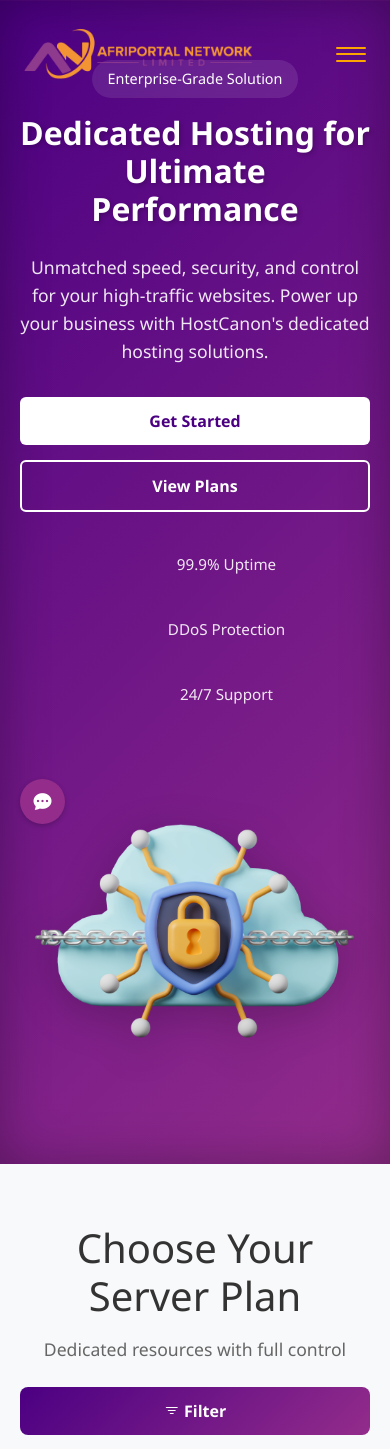
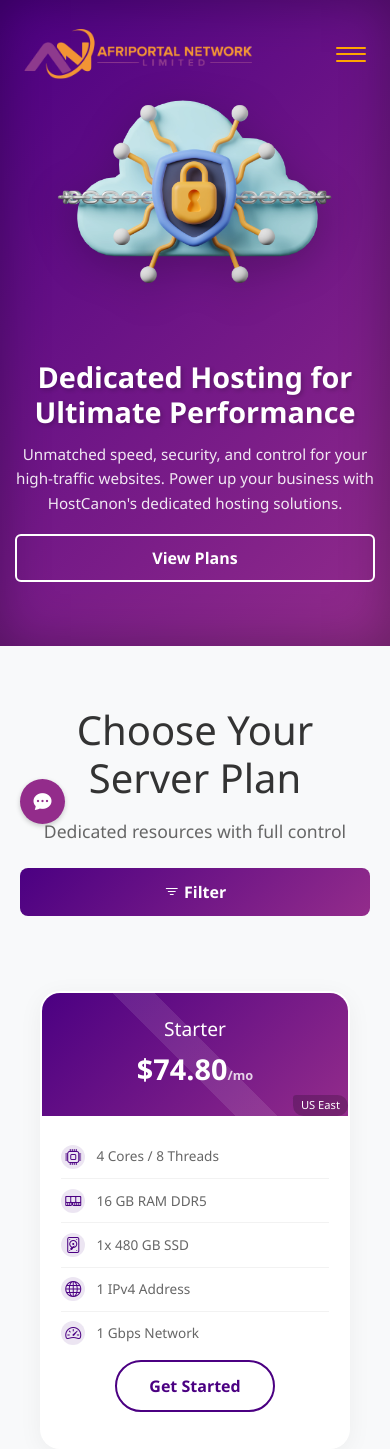
Before and after one commit to Alvingold/hostcanon, a PHP site: page /dedicated-hosting.php in a window 390 px wide. Shown: the top 1449 px of the page. Run offline with PHP 8.4, Linux system fonts and the light colour scheme; some libraries are stand-ins or nearby versions.

Commit message:
Refactor dedicated hosting section for improved responsiveness and visual clarity

```diff
--- a/assets/css/dedicated-hosting.css
+++ b/assets/css/dedicated-hosting.css
@@ -14,7 +14,7 @@ body {
   background-size: cover;
   background-position: center;
   color: #fff;
-    padding: 100px 0;
+  padding: 80px 0;
   overflow: hidden;
   box-shadow: inset 0 0 50px rgba(0, 0, 0, 0.3);
 }
@@ -50,16 +50,6 @@ body {
   opacity: 0.9;
 }
 
-.hero-badge {
-    display: inline-block;
-    background: rgba(255, 255, 255, 0.1);
-    padding: 8px 16px;
-    border-radius: 20px;
-    font-size: 0.9rem;
-    margin-bottom: 1rem;
-    backdrop-filter: blur(5px);
-}
-
 .hero-actions {
   display: flex;
   gap: 15px;
@@ -72,11 +62,7 @@ body {
   font-weight: 600;
   transition: all 0.3s ease;
   text-decoration: none;
-}
-
-.hero-btn.primary {
-    background: #fff;
-    color: rgba(75, 0, 130, 1);
+  text-align: center;
 }
 
 .hero-btn.secondary {
@@ -87,19 +73,6 @@ body {
 .hero-btn:hover {
   transform: translateY(-2px);
   box-shadow: 0 5px 15px rgba(0, 0, 0, 0.2);
-}
-
-.hero-features {
-    display: flex;
-    gap: 25px;
-}
-
-.featuredd {
-    display: flex;
-    align-items: center;
-    gap: 8px;
-    font-size: 0.95rem;
-    opacity: 0.9;
 }
 
 .hero-shape {
@@ -119,55 +92,109 @@ body {
   transform: scale(1.02);
 }
 
+/* Improved responsive breakpoints */
 @media (max-width: 1024px) {
   .dedicated-container {
       flex-direction: column;
       text-align: center;
-        padding: 0 20px;
+      padding: 0 30px;
+      gap: 30px;
   }
 
   .hero-content, .hero-shape {
       width: 100%;
   }
 
+  .hero-shape {
+      order: -1;
+      max-width: 500px;
+      margin: 0 auto;
+  }
+
   .hero-actions {
       justify-content: center;
   }
 
-    .hero-features {
-        justify-content: center;
+  .hero-text h1 {
+      font-size: 2.8rem;
   }
 }
 
 @media (max-width: 768px) {
   .dedicated-hero {
-        padding: 60px 0;
+      padding: 50px 0;
+  }
+
+  .dedicated-container {
+      padding: 0 20px;
+      gap: 25px;
   }
 
   .hero-text h1 {
-        font-size: 2.5rem;
+      font-size: 2.3rem;
+      margin-bottom: 1rem;
   }
 
-    .hero-features {
-        flex-wrap: wrap;
+  .hero-text p {
+      font-size: 1rem;
+      margin-bottom: 1.5rem;
+  }
+
+  .hero-shape {
+      max-width: 400px;
   }
 }
 
 @media (max-width: 480px) {
+  .dedicated-hero {
+      padding: 40px 0;
+  }
+
+  .dedicated-container {
+      padding: 0 15px;
+      gap: 20px;
+  }
+
   .hero-text h1 {
-        font-size: 2rem;
+      font-size: 1.8rem;
+      margin-bottom: 0.8rem;
+  }
+
+  .hero-text p {
+      font-size: 0.95rem;
+      margin-bottom: 1.2rem;
   }
 
   .hero-actions {
       flex-direction: column;
+      gap: 10px;
+      margin-bottom: 1.5rem;
   }
 
   .hero-btn {
       width: 100%;
+      padding: 10px 24px;
+  }
+
+  .hero-shape {
+      max-width: 300px;
   }
 }
 
+/* Added extra small device optimization */
+@media (max-width: 360px) {
+  .hero-text h1 {
+      font-size: 1.6rem;
+  }
 
+  .hero-text p {
+      font-size: 0.9rem;
+  }
+
+  .hero-btn {
+      padding: 8px 20px;
+  }
+}
 
 /* Dedicated Plans */
 
--- a/dedicated-hosting.php
+++ b/dedicated-hosting.php
@@ -28,17 +28,10 @@
         <div class="hero-content">
             <!-- Text Content -->
             <div class="hero-text">
-                <span class="hero-badge">Enterprise-Grade Solution</span>
                 <h1>Dedicated Hosting for Ultimate Performance</h1>
                 <p>Unmatched speed, security, and control for your high-traffic websites. Power up your business with HostCanon's dedicated hosting solutions.</p>
                 <div class="hero-actions">
-                    <a href="#" class="hero-btn primary">Get Started</a>
                     <a href="#" class="hero-btn secondary">View Plans</a>
-                </div>
-                <div class="hero-features">
-                    <div class="featuredd"><i class="feature-icon speed"></i>99.9% Uptime</div>
-                    <div class="featuredd"><i class="feature-icon security"></i>DDoS Protection</div>
-                    <div class="featuredd"><i class="feature-icon support"></i>24/7 Support</div>
                 </div>
             </div>
         </div>
```
Also changed, not shown: tests.php (+159 -98 lines). Lines whose indentation alone changed are shown as unchanged.
